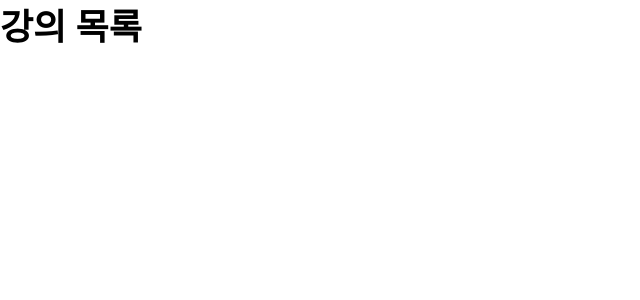
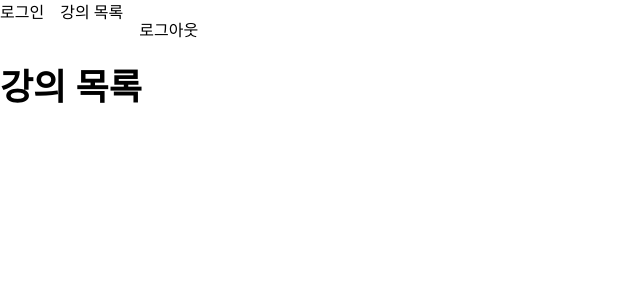
Before and after one commit to mung3477/KWEB_2023_Exempt, a Next.js app: page /courses in a window 1280 px wide. Shown: the top 300 px of the page, without its empty margins (0-640 px from the left). Built offline with nearby package versions, Linux system fonts and the light colour scheme.

Commit message:
네비게이션 ㄴ약간

```diff
--- /dev/null
+++ b/src/components/app/Navbar.jsx
@@ -0,0 +1,24 @@
+import Link from "next/link";
+import { useRouter } from "next/router";
+import { useAuthStore } from "@/stores/auth";
+
+export default function Navbar() {
+	const router = useRouter();
+	const clearUser = useAuthStore((state) => state.clearUser);
+
+	const onClickLogout = () => {
+		clearUser();
+		sessionStorage.clear();
+		router.push("/");
+	};
+
+	return (
+		<div className="w-full h-[60px] flex [&>a]:mr-[16px]">
+			<Link href="/">로그인</Link>
+			<Link href="/courses">강의 목록</Link>
+			<button type="button" onClick={onClickLogout}>
+				로그아웃
+			</button>
+		</div>
+	);
+}
--- a/src/components/app/index.js
+++ b/src/components/app/index.js
@@ -1,2 +1,3 @@
 // eslint-disable-next-line
 export { default as SignInForm } from "./SignInForm";
+export { default as Navbar } from "./Navbar";
--- a/src/pages/courses/index.jsx
+++ b/src/pages/courses/index.jsx
@@ -1,11 +1,14 @@
 import { useEffect, useState } from "react";
 import Link from "next/link";
+import { useRouter } from "next/router";
+import { Navbar } from "@/components/app";
 import { CreateNewCourse } from "@/components/courses";
 import { useAuthStore } from "@/stores/auth";
 
 let fetchedOnlyMine = false;
 
 export default function ProfCoursesPage() {
+	const router = useRouter();
 	const { id, role, infoId } = useAuthStore((state) => state);
 	const [fetchOnlyMine, setFetchOnlyMine] = useState(false);
 	const [courses, setCourses] = useState([]);
@@ -73,6 +76,7 @@ export default function ProfCoursesPage() {
 
 	return (
 		<>
+			<Navbar />
 			<h1>{fetchedOnlyMine ? "내 " : ""}강의 목록</h1>
 			<ul>
 				{courses.map((course) => (
--- a/src/pages/index.jsx
+++ b/src/pages/index.jsx
@@ -1,7 +1,15 @@
 import Link from "next/link";
+import { useRouter } from "next/router";
 import { SignInForm } from "@/components/app";
+import { useAuthStore } from "@/stores/auth";
 
-export default function landing() {
+export default function Landing() {
+	const router = useRouter();
+	const { id } = useAuthStore((state) => state);
+
+	console.log(id);
+	if (id) router.push("/courses");
+
 	return (
 		<main className="w-fit flex flex-col m-auto">
 			<SignInForm />
--- a/src/stores/auth.js
+++ b/src/stores/auth.js
@@ -9,6 +9,8 @@ export const useAuthStore = create(
 			name: null,
 			role: null,
 			setUser: (user) => set({ ...user }),
+			clearUser: () =>
+				set({ id: null, infoId: null, name: null, role: null }),
 		}),
 		{
 			name: "auth-kweb-storage",
```
